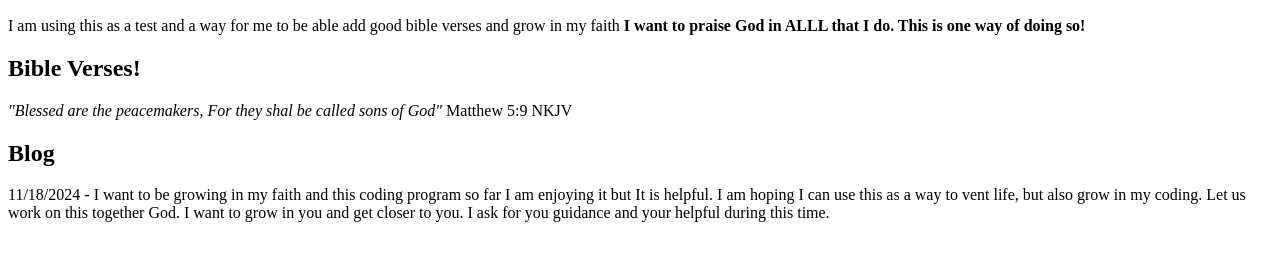
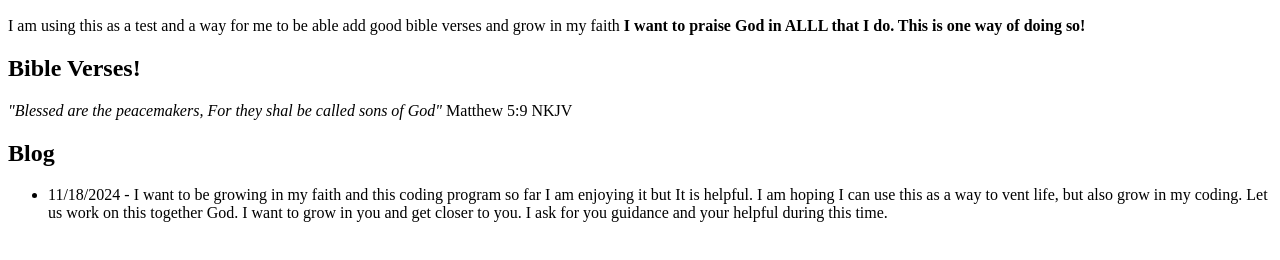
Before and after one commit to HawkAPedia/html_learning, a plain HTML site: page html-boilerplate/BibleBlog.html in a window 1280 px wide. Shown: the part 110-370 px from the top of the page. Drawn offline with Linux system fonts and the light colour scheme.

Commit message:
List changes

```diff
--- a/html-boilerplate/BibleBlog.html
+++ b/html-boilerplate/BibleBlog.html
@@ -21,14 +21,20 @@
             sons of God"</em> Matthew 5:9 NKJV</p>
 
         <p><h2>Blog</h2></p>
-
-        <p>11/18/2024 - I want to be growing in my faith and this coding program
+<!-- Do not use <b> or <i> only use <strong> for bold text.-->
+        <p><ul>
+                <li> 11/18/2024 - I want to be growing in my faith and this coding program
             so far I am enjoying it but It is helpful. I am hoping I can
             use this as a way to vent life, but also grow in my coding.
             Let us work on this together God. I want to grow in you
             and get closer to you. I ask for you guidance and your helpful
-            during this time.
+            during this time.</li>
+            </ul>
         </p>
+<!--<ul> is unordered list while one ordered is <ol>.. UL means bullet
+    points.. OL means numbers.. You put <li> with each line. Example:
+        <li. I like tacos </li> -->
+
     </body>
     <!-- This is a test of the Ctl+/ for secrets. in a new line -->
 </html>
```
